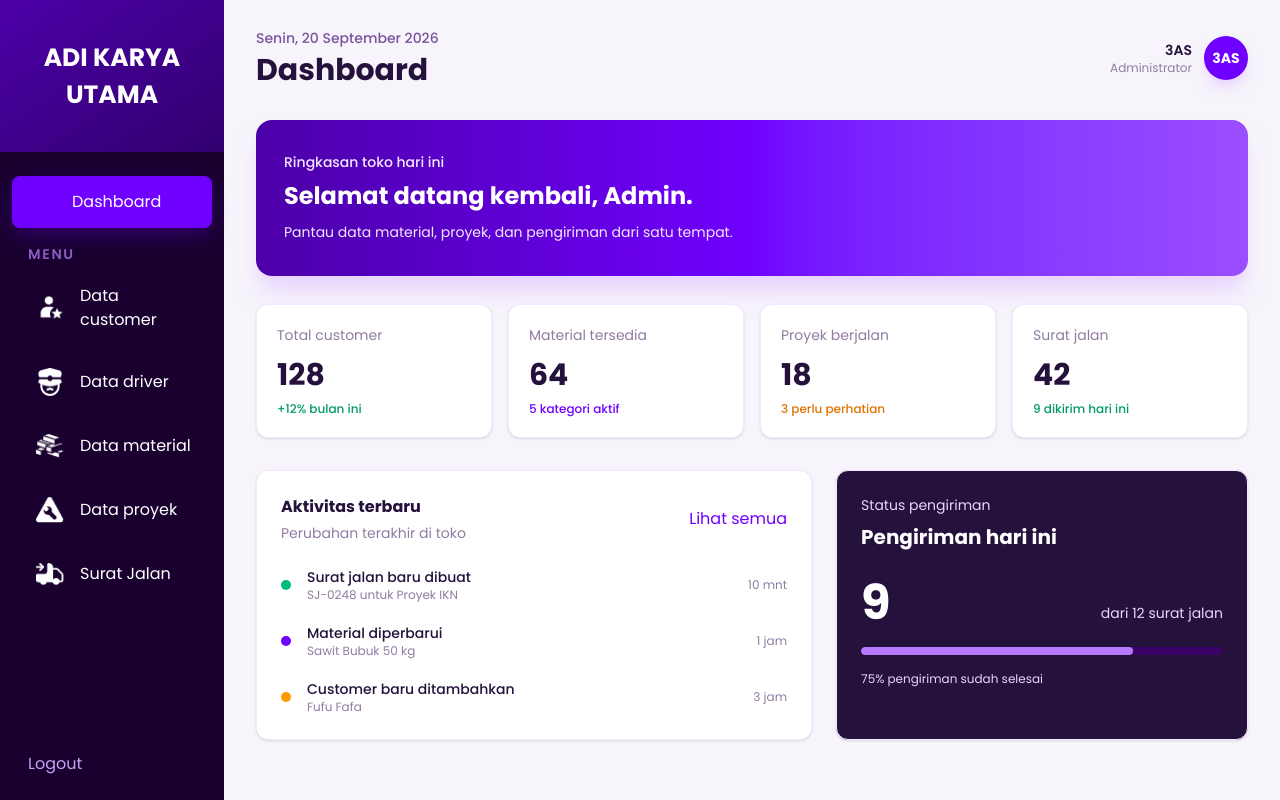
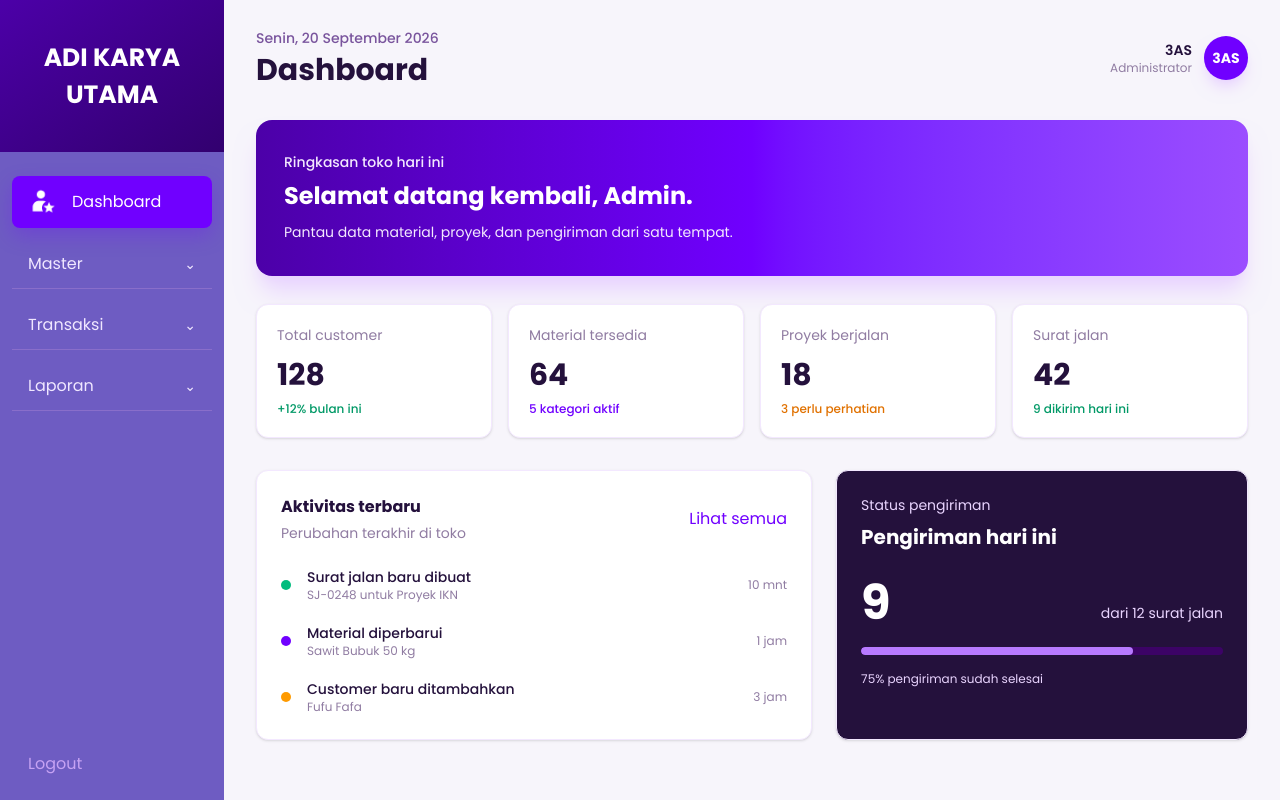
Before and after one commit to Aldzakwan00/material-store-project, a React (Vite) app: page /dashboard in a window 1280 px wide. Built offline with nearby package versions, Linux system fonts and the light colour scheme; sample sign-in values are in the browser's storage.

Commit message:
Rombak Sidebar dan AppLayout

```diff
--- /dev/null
+++ b/src/components/layout/AppLayout.jsx
@@ -0,0 +1,13 @@
+import { Outlet } from 'react-router-dom'
+import Sidebar from './Sidebar'
+
+const AppLayout = () => {
+  return (
+    <div className="min-h-screen bg-[#f7f5fb]">
+      <Sidebar />
+      <Outlet />
+    </div>
+  )
+}
+
+export default AppLayout
--- a/src/components/layout/Sidebar.jsx
+++ b/src/components/layout/Sidebar.jsx
@@ -1,3 +1,4 @@
+import { useState } from 'react'
 import { useNavigate } from 'react-router-dom'
 import SidebarButton from './SidebarButton'
 import customerIcon from '../../assets/img/icon/customer_icon.png'
@@ -8,7 +9,14 @@ import suratJalanIcon from '../../assets/img/icon/surat_jalan_icon.png'
 
 
 const Sidebar = () => {
+  const [openSection, setOpenSection] = useState(null)
   const navigate = useNavigate()
+
+  const toggleSection = (section) => {
+    setOpenSection((currentSection) => (
+      currentSection === section ? null : section
+    ))
+  }
 
   const handleLogout = () => {
     sessionStorage.removeItem('isLoggedIn')
@@ -16,38 +24,44 @@ const Sidebar = () => {
   }
 
   return (
-    <aside className="fixed left-0 top-0 flex h-screen w-56 flex-col bg-[#19002f] text-white">
+    <aside className="fixed left-0 top-0 flex h-screen w-56 flex-col bg-[#6E5CC2] text-white">
       <div className="flex h-38 shrink-0 items-center justify-center bg-gradient-to-br from-[#4c00a8] to-[#32006f] px-6">
         <h1 className="text-[25px] text-center font-bold">ADI KARYA UTAMA</h1>
       </div>
 
-      <nav className="flex-1 space-y-4 px-3 py-6">
-        <SidebarButton to="/dashboard" end>
+      <nav className="flex-1 space-y-3 overflow-y-auto px-3 py-6">
+        <SidebarButton to="/dashboard" icon={customerIcon} end>
           Dashboard
         </SidebarButton>
 
-        <div>
-          <p className="px-4 pb-2 text-sm font-semibold uppercase tracking-[0.12em] text-[#8d5bc4]">
-            Menu
-          </p>
-          <div className="space-y-3 pl-2">
-            <SidebarButton to="/data-customer" icon={customerIcon}>
-              Data customer
-            </SidebarButton>
-            <SidebarButton to="/data-driver" icon={driverIcon}>
-              Data driver
-            </SidebarButton>
-            <SidebarButton to="/data-material" icon={materialIcon}>
-              Data material
-            </SidebarButton>
-            <SidebarButton to="/data-proyek" icon={proyekIcon}>
-              Data proyek
-            </SidebarButton>
-            <SidebarButton to="/not-found" icon={suratJalanIcon}>
-              Surat Jalan
-            </SidebarButton>
-          </div>
-        </div>
+        <SidebarSection
+          title="Master"
+          isOpen={openSection === 'master'}
+          onToggle={() => toggleSection('master')}
+        >
+          <SidebarButton to="/data-material" icon={materialIcon}>Data Material</SidebarButton>
+          <SidebarButton to="/data-driver" icon={driverIcon}>Data Driver</SidebarButton>
+          <SidebarButton to="/data-customer" icon={customerIcon}>Data Customer</SidebarButton>
+        </SidebarSection>
+
+        <SidebarSection
+          title="Transaksi"
+          isOpen={openSection === 'transaksi'}
+          onToggle={() => toggleSection('transaksi')}
+        >
+          <SidebarButton to="/data-proyek" icon={proyekIcon}>Data Proyek</SidebarButton>
+          <SidebarButton to="/surat-jalan" icon={suratJalanIcon}>Input Surat Jalan</SidebarButton>
+          <SidebarButton to="/nota-tagihan">Nota Tagihan</SidebarButton>
+          <SidebarButton to="/pembayaran-nota">Pembayaran Nota</SidebarButton>
+        </SidebarSection>
+
+        <SidebarSection
+          title="Laporan"
+          isOpen={openSection === 'laporan'}
+          onToggle={() => toggleSection('laporan')}
+        >
+          <SidebarButton to="/laporan-nota-tagihan">Laporan Nota Tagihan</SidebarButton>
+        </SidebarSection>
       </nav>
 
       <div className="p-3">
@@ -62,4 +76,21 @@ const Sidebar = () => {
   )
 }
 
+const SidebarSection = ({ title, isOpen, onToggle, children }) => {
+  return (
+    <section>
+      <button
+        type="button"
+        aria-expanded={isOpen}
+        onClick={onToggle}
+        className="flex w-full items-center justify-between border-b border-[#9b7bd1]/60 px-4 py-3 text-left text-base text-[#f0e7ff] transition-colors hover:text-white"
+      >
+        <span>{title}</span>
+        <span className={`text-sm transition-transform ${isOpen ? 'rotate-180' : ''}`}>⌄</span>
+      </button>
+      {isOpen && <div className="space-y-2 py-3 pl-2">{children}</div>}
+    </section>
+  )
+}
+
 export default Sidebar
--- a/src/components/layout/SidebarButton.jsx
+++ b/src/components/layout/SidebarButton.jsx
@@ -11,10 +11,31 @@ const SidebarButton = ({ to, icon, children, end = false }) => {
           : 'text-[#c6a2f3] hover:bg-[#26004c] hover:text-white'
       }`}
     >
-      <span aria-hidden="true" className="flex h-7 w-7 shrink-0 justify-center">
-        {icon && <img src={icon} alt="" className="h-full w-full object-contain" />}
-      </span>
-      <span>{children}</span>
+      {({ isActive }) => (
+        <>
+          <span
+            aria-hidden="true"
+            className={`flex h-7 w-7 shrink-0 justify-center ${isActive ? 'text-white' : 'text-gray-300'}`}
+          >
+            {icon && (
+              <span
+                className="block h-full w-full bg-current"
+                style={{
+                  maskImage: `url(${icon})`,
+                  maskPosition: 'center',
+                  maskRepeat: 'no-repeat',
+                  maskSize: 'contain',
+                  WebkitMaskImage: `url(${icon})`,
+                  WebkitMaskPosition: 'center',
+                  WebkitMaskRepeat: 'no-repeat',
+                  WebkitMaskSize: 'contain',
+                }}
+              />
+            )}
+          </span>
+          <span className={isActive ? 'text-white' : 'text-gray-300'}>{children}</span>
+        </>
+      )}
     </NavLink>
   )
 }
--- a/src/features/dashboard/pages/Dashboard.jsx
+++ b/src/features/dashboard/pages/Dashboard.jsx
@@ -1,11 +1,6 @@
-import Sidebar from '../../../components/layout/Sidebar'
-
 const Dashboard = () => {
   return (
-    <div className="flex min-h-screen bg-[#f7f5fb]">
-      <Sidebar />
-
-      <main className="ml-56 min-h-screen flex-1 px-8 py-7">
+    <main className="ml-56 min-h-screen bg-[#f7f5fb] px-8 py-7">
         <header className="mb-8 flex items-center justify-between">
           <div>
             <p className="mb-1 text-sm font-medium text-[#79549d]">Senin, 20 September 2026</p>
@@ -103,8 +98,7 @@ const Dashboard = () => {
             <p className="mt-4 text-xs text-purple-200">75% pengiriman sudah selesai</p>
           </div>
         </section>
-      </main>
-    </div>
+    </main>
   )
 }
 
--- a/src/features/not-found/pages/NotFound.jsx
+++ b/src/features/not-found/pages/NotFound.jsx
@@ -1,11 +1,6 @@
-import Sidebar from '../../../components/layout/Sidebar'
-
 const NotFound = () => {
   return (
-    <div className="flex min-h-screen bg-[#f7f5fb]">
-      <Sidebar />
-
-      <main className="ml-56 flex min-h-screen flex-1 items-center justify-center px-8 py-12">
+    <main className="ml-56 flex min-h-screen items-center justify-center bg-[#f7f5fb] px-8 py-12">
         <section className="w-full max-w-xl rounded-2xl border border-purple-100 bg-white px-8 py-12 text-center shadow-sm">
           <p className="text-7xl font-bold text-[#7000ff]">404</p>
           <h1 className="mt-4 text-2xl font-bold text-[#24113c]">Halaman belum tersedia</h1>
@@ -13,8 +8,7 @@ const NotFound = () => {
             Halaman ini masih dalam tahap pengembangan. Gunakan menu di sidebar untuk berpindah ke halaman lain.
           </p>
         </section>
-      </main>
-    </div>
+    </main>
   )
 }
 
--- a/src/features/surat-jalan/pages/SuratJalan.jsx
+++ b/src/features/surat-jalan/pages/SuratJalan.jsx
@@ -1,8 +1,6 @@
-import React from 'react'
-
 const SuratJalan = () => {
   return (
-    <div className="flex min-h-screen items-center justify-center bg-gray-100 px-4">
+    <main className="ml-56 flex min-h-screen items-center justify-center bg-gray-100 px-4">
         {/* Surat Jalan Content */}
         <div className="w-full max-w-4xl rounded-xl bg-gray-200 p-8 shadow-md">
             <div className="mb-8 text-center">
@@ -18,7 +16,7 @@ const SuratJalan = () => {
         <div>
 
         </div>
-    </div>
+    </main>
   )
 }
 
--- a/src/routes/Approutes.jsx
+++ b/src/routes/Approutes.jsx
@@ -4,6 +4,7 @@ import Login from '../features/auth/pages/Login'
 import Dashboard from '../features/dashboard/pages/Dashboard'
 import NotFound from '../features/not-found/pages/NotFound'
 import SuratJalan from '../features/surat-jalan/pages/SuratJalan'
+import AppLayout from '../components/layout/AppLayout'
 import ProtectedRoute from './ProtectedRoutes'
 
 const AppRoutes = () => {
@@ -14,9 +15,11 @@ const AppRoutes = () => {
             <Route path="/login" element={<Login />} />
 
             <Route element={<ProtectedRoute />}>
-                <Route path="/dashboard" element={<Dashboard />} />
-                <Route path="/surat-jalan" element={<SuratJalan />} />
-                <Route path="*" element={<NotFound />} />
+                <Route element={<AppLayout />}>
+                    <Route path="/dashboard" element={<Dashboard />} />
+                    <Route path="/surat-jalan" element={<SuratJalan />} />
+                    <Route path="*" element={<NotFound />} />
+                </Route>
             </Route>
         </Routes>
     )
```
